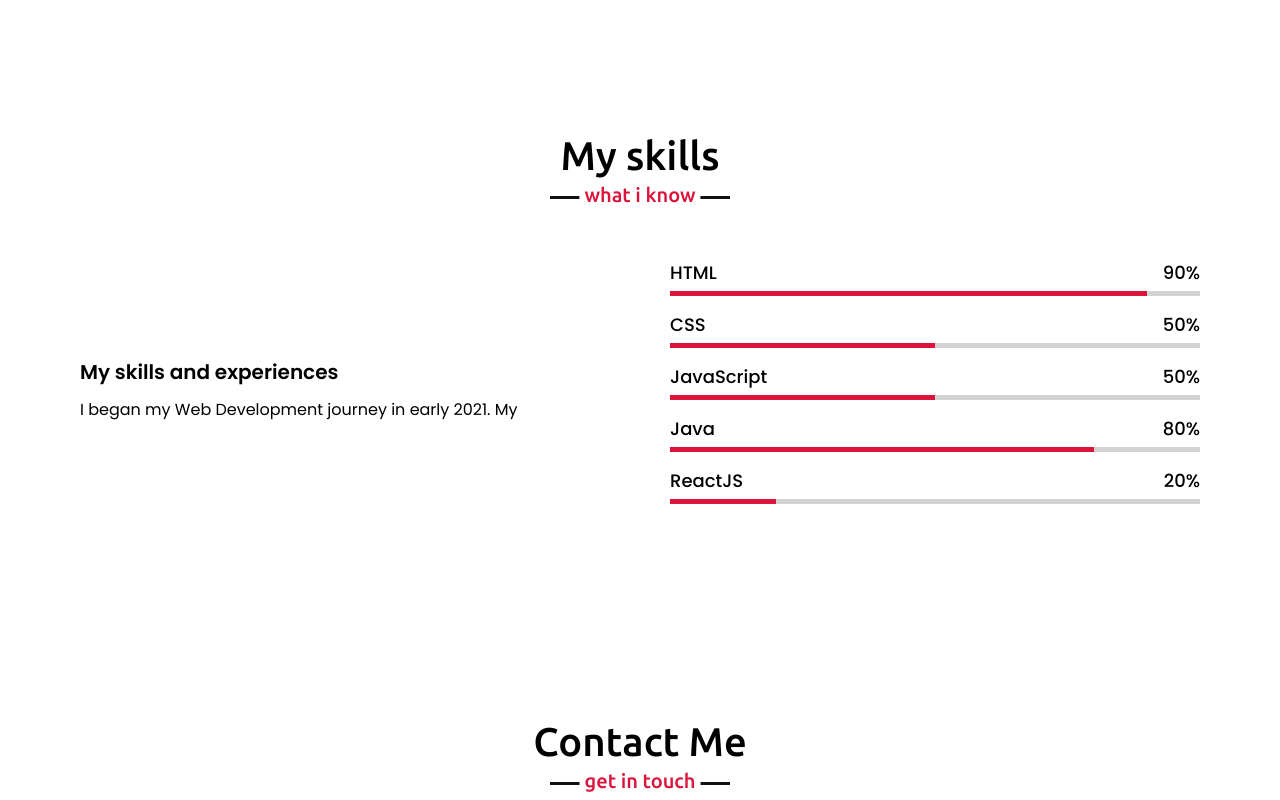
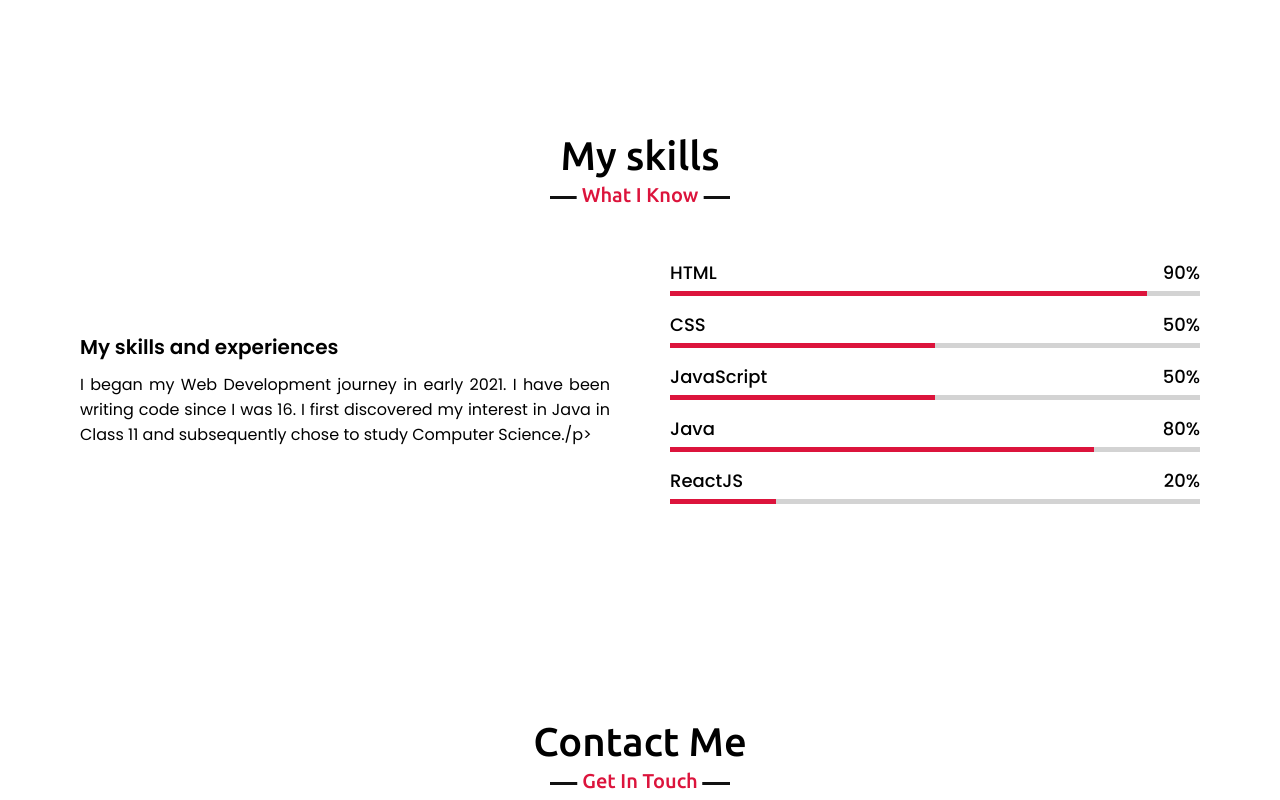
Before and after one commit to arnavk09/PersonalSite, a plain HTML site: page index.html in a window 1280 px wide. Shown: the part 1500-2300 px from the top of the page. Drawn offline with nearby package versions, Linux system fonts and the light colour scheme.

Commit message:
deploy build

```diff
--- a/index.html
+++ b/index.html
@@ -80,14 +80,14 @@
         </div>
       </div>
     </section>
-    <!-- skills section start -->
+    <!-- skills-->
     <section class="skills" id="skills">
       <div class="max-width">
         <h2 class="title">My skills</h2>
         <div class="skills-content">
           <div class="column left">
             <div class="text">My skills and experiences</div>
-            <p>I began my Web Development journey in early 2021. My</p>
+            <p>I began my Web Development journey in early 2021. I have been writing code since I was 16. I first discovered my interest in Java in Class 11 and subsequently chose to study Computer Science./p>
           </div>
           <div class="column right">
             <div class="bars">
@@ -129,7 +129,7 @@
         </div>
       </div>
     </section>
-    <!-- contact section start -->
+    <!-- contact-->
     <section class="contact" id="contact">
       <div class="max-width">
         <h2 class="title">Contact Me</h2>
@@ -167,7 +167,7 @@
       </div>
     </section>
 
-    <!-- footer section start -->
+    <!-- footer-->
     <footer>
       <span>
         <span class="far fa-copyright"></span> 2021.   Property of Arnav Katgeri</span>
--- a/styles.css
+++ b/styles.css
@@ -218,7 +218,7 @@ section .title::after {
 
 /* about */
 .about .title::after {
-  content: "who i am";
+  content: "Who I Am";
 }
 .about .about-content .left {
   width: 45%;
@@ -263,7 +263,7 @@ section .title::after {
 /* skills*/
 
 .skills .title::after {
-  content: "what i know";
+  content: "What I Know";
 }
 .skills .skills-content .column {
   width: calc(50% - 30px);
@@ -336,7 +336,7 @@ section .title::after {
 }
 /* contact*/
 .contact .title::after {
-  content: "get in touch";
+  content: "Get In Touch";
 }
 .contact .contact-content .column {
   width: calc(50% - 30px);
@@ -444,7 +444,7 @@ footer span a:hover {
   text-decoration: underline;
 }
 
-/* responsive media*/
+/* responsive stuff*/
 @media (max-width: 1104px) {
   .about .about-content .left img {
     height: 350px;
```
